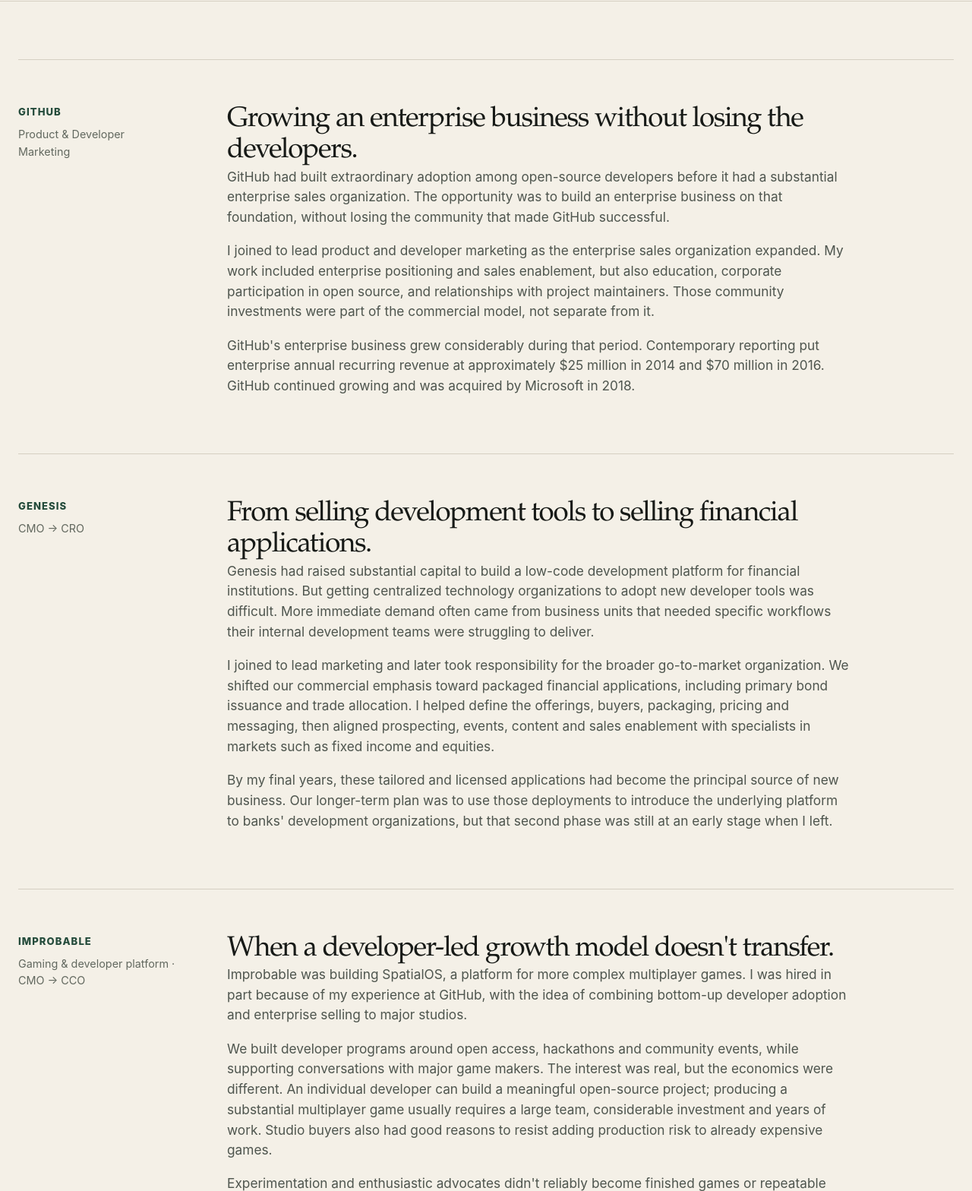
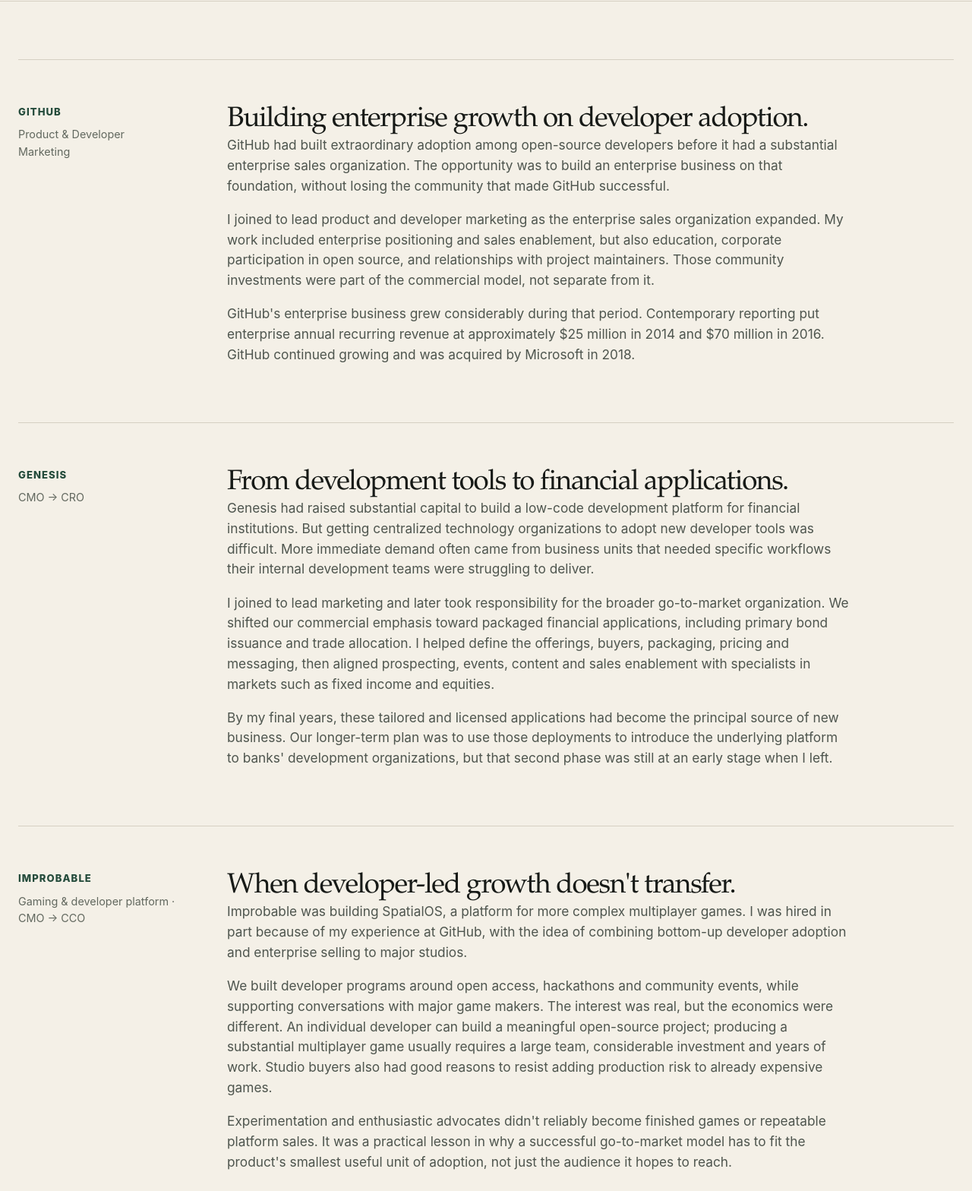
Before and after one commit to jjhonson/designed-scale-site, a plain HTML site: page selected-work.html in a window 1280 px wide. Shown: the part 540-2108 px from the top of the page at 76% size. Drawn offline with Linux system fonts and the light colour scheme.

Commit message:
Shorten Selected Work headings for cleaner wraps

```diff
--- a/selected-work.html
+++ b/selected-work.html
@@ -40,7 +40,7 @@
     <div class="case">
       <div><div class="work-company">GitHub</div><div class="small" style="margin-top:9px">Product &amp; Developer Marketing</div></div>
       <div class="case-body">
-        <h3>Growing an enterprise business without losing the developers.</h3>
+        <h3>Building enterprise growth on developer adoption.</h3>
         <p>GitHub had built extraordinary adoption among open-source developers before it had a substantial enterprise sales organization. The opportunity was to build an enterprise business on that foundation, without losing the community that made GitHub successful.</p>
         <p>I joined to lead product and developer marketing as the enterprise sales organization expanded. My work included enterprise positioning and sales enablement, but also education, corporate participation in open source, and relationships with project maintainers. Those community investments were part of the commercial model, not separate from it.</p>
         <p>GitHub's enterprise business grew considerably during that period. <a href="https://www.businesstimes.com.sg/startups-tech/technology/github-building-coders-paradise-its-not-coming-cheap">Contemporary reporting</a> put enterprise annual recurring revenue at approximately $25 million in 2014 and $70 million in 2016. GitHub continued growing and was acquired by Microsoft in 2018.</p>
@@ -49,7 +49,7 @@
     <div class="case">
       <div><div class="work-company">Genesis</div><div class="small" style="margin-top:9px">CMO → CRO</div></div>
       <div class="case-body">
-        <h3>From selling development tools to selling financial applications.</h3>
+        <h3>From development tools to financial applications.</h3>
         <p>Genesis had raised substantial capital to build a low-code development platform for financial institutions. But getting centralized technology organizations to adopt new developer tools was difficult. More immediate demand often came from business units that needed specific workflows their internal development teams were struggling to deliver.</p>
         <p>I joined to lead marketing and later took responsibility for the broader go-to-market organization. We shifted our commercial emphasis toward packaged financial applications, including primary bond issuance and trade allocation. I helped define the offerings, buyers, packaging, pricing and messaging, then aligned prospecting, events, content and sales enablement with specialists in markets such as fixed income and equities.</p>
         <p>By my final years, these tailored and licensed applications had become the principal source of new business. Our longer-term plan was to use those deployments to introduce the underlying platform to banks' development organizations, but that second phase was still at an early stage when I left.</p>
@@ -58,7 +58,7 @@
     <div class="case">
       <div><div class="work-company">Improbable</div><div class="small" style="margin-top:9px">Gaming &amp; developer platform · CMO → CCO</div></div>
       <div class="case-body">
-        <h3>When a developer-led growth model doesn't transfer.</h3>
+        <h3>When developer-led growth doesn't transfer.</h3>
         <p>Improbable was building SpatialOS, a platform for more complex multiplayer games. I was hired in part because of my experience at GitHub, with the idea of combining bottom-up developer adoption and enterprise selling to major studios.</p>
         <p>We built developer programs around open access, hackathons and community events, while supporting conversations with major game makers. The interest was real, but the economics were different. An individual developer can build a meaningful open-source project; producing a substantial multiplayer game usually requires a large team, considerable investment and years of work. Studio buyers also had good reasons to resist adding production risk to already expensive games.</p>
         <p>Experimentation and enthusiastic advocates didn't reliably become finished games or repeatable platform sales. It was a practical lesson in why a successful go-to-market model has to fit the product's smallest useful unit of adoption, not just the audience it hopes to reach.</p>
@@ -67,7 +67,7 @@
     <div class="case">
       <div><div class="work-company">Improbable / Skyral</div><div class="small" style="margin-top:9px">Government simulation · CMO → CCO</div></div>
       <div class="case-body">
-        <h3>Giving complex simulation technology a market-facing identity.</h3>
+        <h3>Positioning Skyral for government buyers.</h3>
         <p>Improbable also had a small government-simulation operation run by people with military backgrounds. Its technology could model complex scenarios and decisions, but it needed a clear product identity and an explanation of its value for an audience very different from game developers.</p>
         <p>I led the project to establish the Skyral brand and develop the platform's value proposition and positioning, working alongside the specialist team building the technology and government relationships. Much of the work was foundational marketing: explaining what the platform did, who it was for and why its capabilities mattered.</p>
         <p>Building a government business also required specialist leadership, institutional relationships and changes in corporate structure beyond my marketing remit. The U.K. defence operation <a href="https://www.improbable.io/news/improbable-sells-defence-business-to-group-of-investors-led-by-noia-capital">was sold in 2023</a> and became an independent business under the Skyral name. That was the outcome of a much broader team effort.</p>
```
